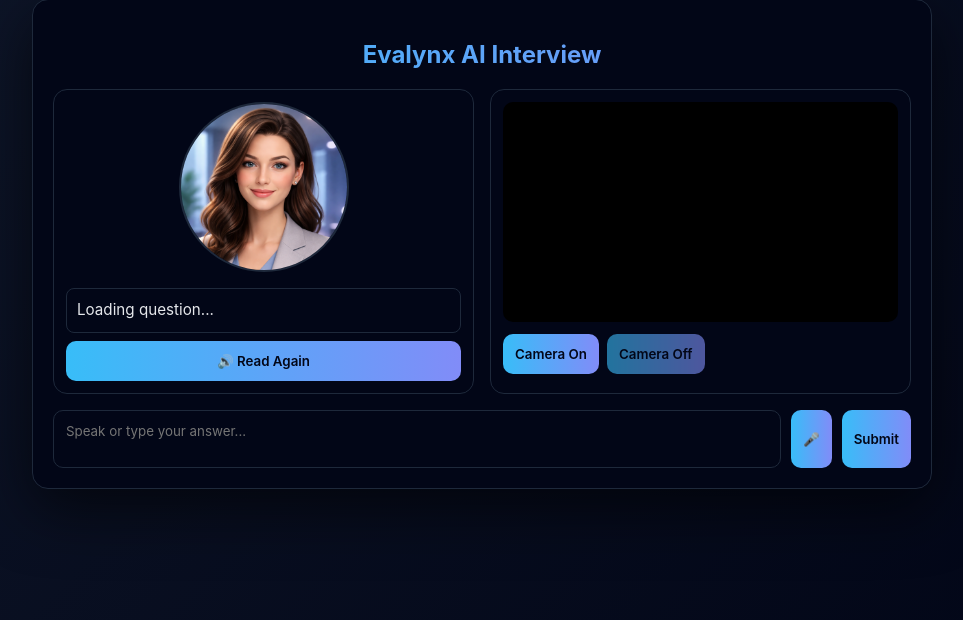
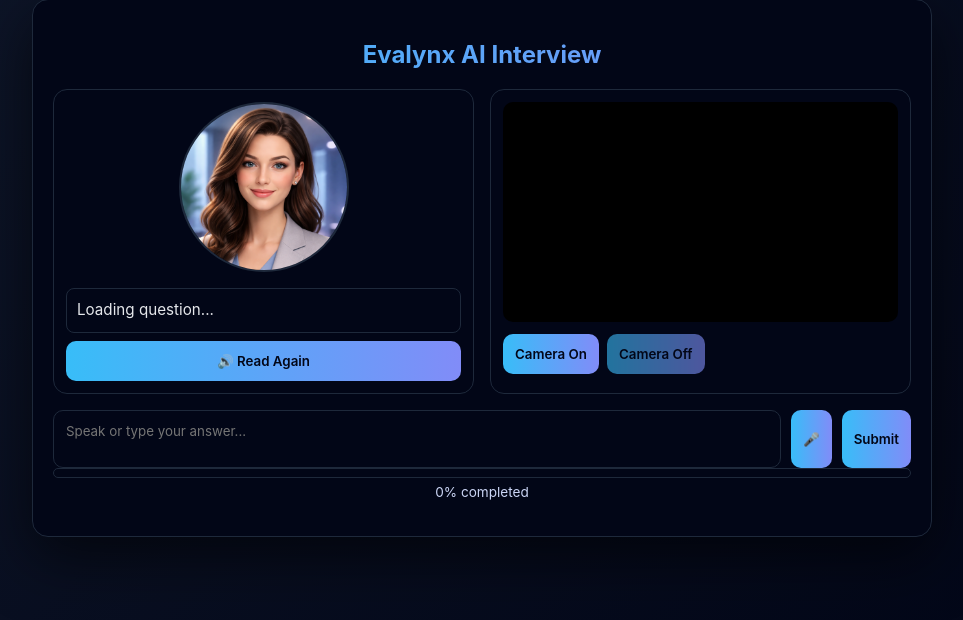
Before and after one commit to omkar3311/Evalynx, a FastAPI app: page /interview in a window 1280 px wide. Shown: the part 180-800 px from the top of the page, without its empty margins (158-1121 px from the left). Run offline with FastAPI, Linux system fonts and the light colour scheme.

Commit message:
progress bar

```diff
--- a/templates/interview.html
+++ b/templates/interview.html
@@ -191,6 +191,33 @@
     margin: 0 auto 16px;
     border: 2px solid #1e293b;
   }
+  .progress-wrapper {
+  margin-bottom: 16px;
+}
+
+.progress-bar {
+  width: 100%;
+  height: 10px;
+  background: #020617;
+  border: 1px solid #1e293b;
+  border-radius: 999px;
+  overflow: hidden;
+}
+
+.progress-fill {
+  height: 100%;
+  width: 0%;
+  background: linear-gradient(90deg, #38bdf8, #818cf8);
+  transition: width 0.4s ease;
+}
+
+.progress-text {
+  margin-top: 6px;
+  font-size: 0.85rem;
+  text-align: center;
+  color: #cbd5f5;
+}
+
 
 
   </style>
@@ -232,6 +259,14 @@
       </div>
 
       <div id="response"></div>
+      <div class="progress-wrapper">
+        <div class="progress-bar">
+          <div class="progress-fill" id="progressFill"></div>
+        </div>
+        <div class="progress-text" id="progressText">0% completed</div>
+      </div>
+
+
     </div>
   </div>
 
@@ -295,14 +330,25 @@
     };
     recognition.start();
   }
+const TOTAL_QUESTIONS = 5;
+let answeredCount = 0;
+function updateProgress() {
+  const percent = Math.min(
+    Math.round((answeredCount / TOTAL_QUESTIONS) * 100),
+    100
+  );
+
+  document.getElementById("progressFill").style.width = percent + "%";
+  document.getElementById("progressText").innerText = `${percent}% completed`;
+}
 
   async function submitAnswer() {
     const answer = document.getElementById("answerInput").value.trim();
     if (!answer) return;
 
     const resDiv = document.getElementById("response");
-    resDiv.style.display = "block";
-    resDiv.innerText = "Processing...";
+    answeredCount++;
+    updateProgress();
 
     const res = await fetch("/next-question", {
       method: "POST",
@@ -312,7 +358,11 @@
         answer: answer
       })
     });
-
+    if (answeredCount === TOTAL_QUESTIONS) {
+      resDiv.innerText = "Evaluating your interview...";
+    } else {
+      resDiv.innerText = "Processing answer...";
+    }
     const data = await res.json();
 
     if (data.done) {
```
